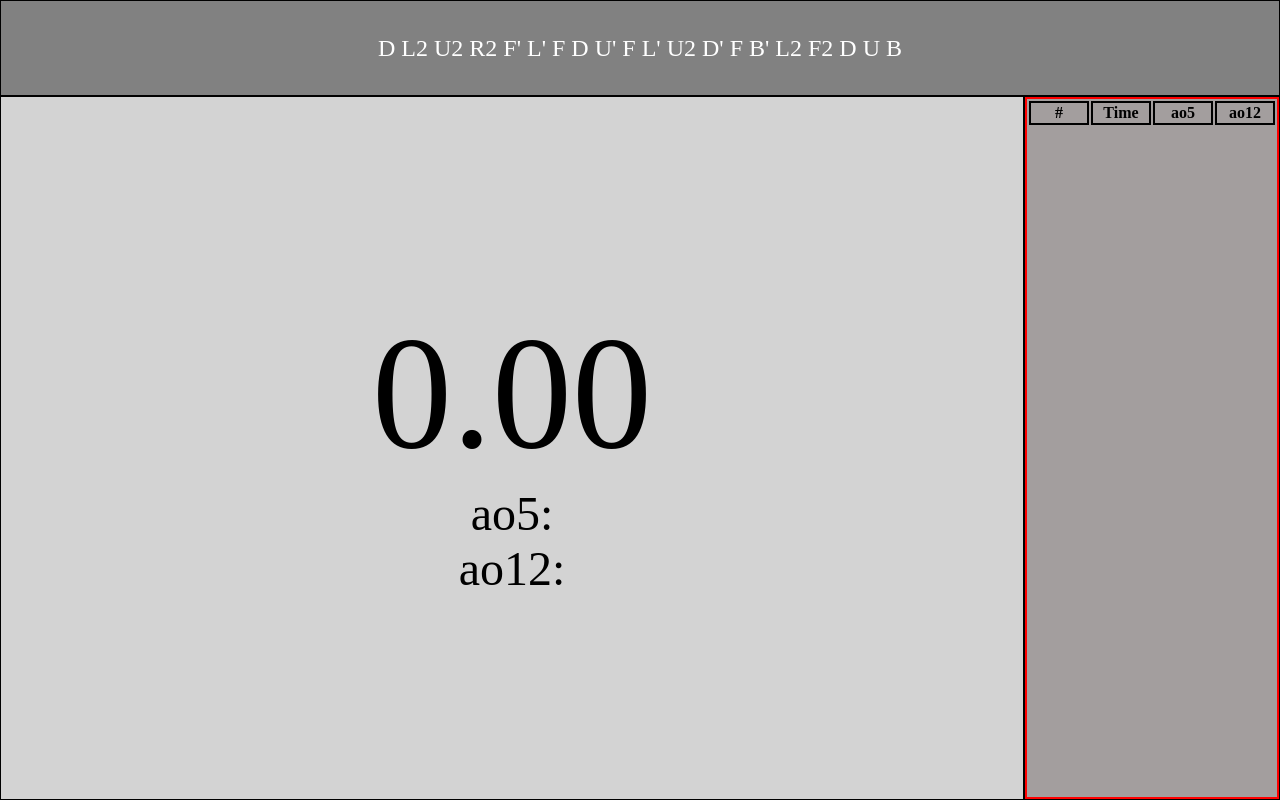
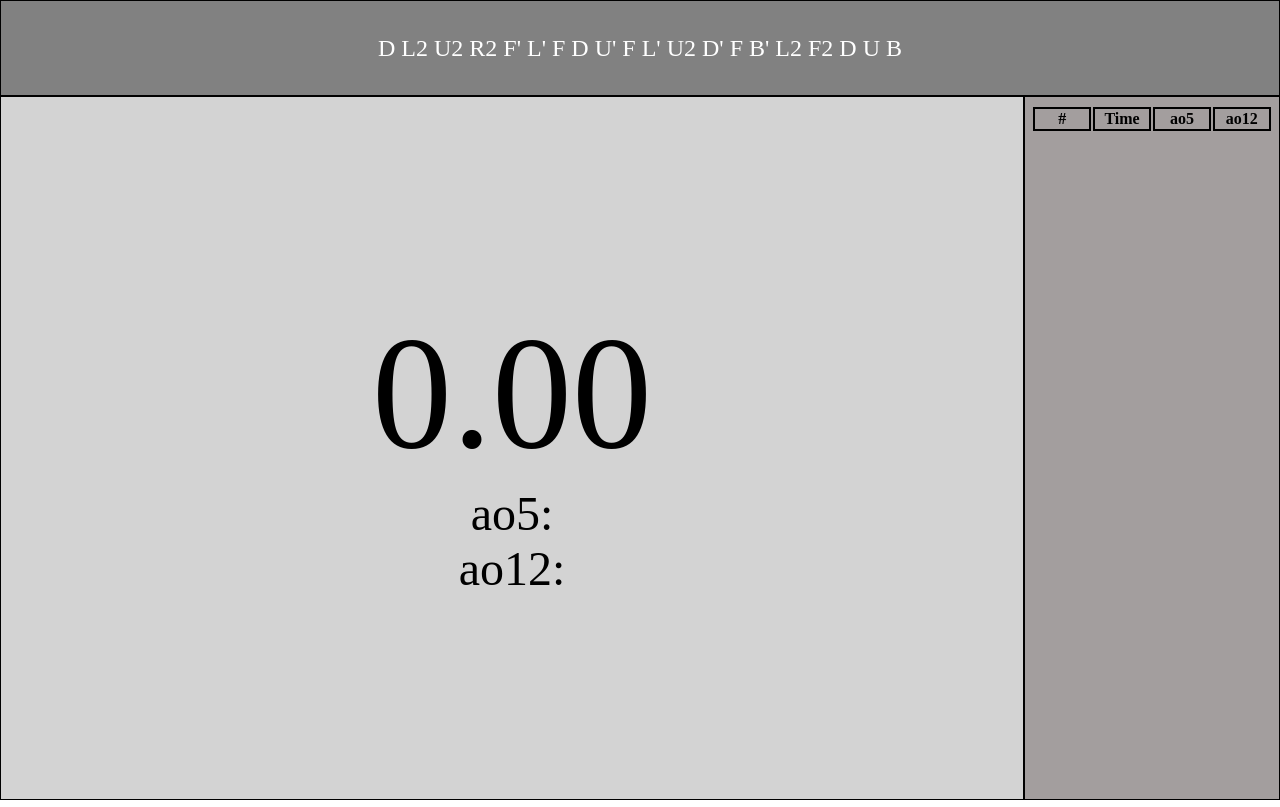
Before and after one commit to eli-10-dev/CubeTimer, a React (Create React App) app: page / in a window 1280 px wide. Built offline with nearby package versions, Linux system fonts and the light colour scheme.

Commit message:
Ao5 works but it is being displayed on the next row

```diff
--- a/src/App.tsx
+++ b/src/App.tsx
@@ -26,6 +26,7 @@ function App() {
   // Added to track if spacebar is being pressed for the time style
   const [isSpacePressed, setIsSpacePressed] = useState<boolean>(false);
 
+  // For cube scramble
   const notationsArray: Array<string> = ["F", "B", "U", "D", "R", "L"];
   const typeOfTurn : Record<number, string> = { 1: "", 2: "2", 3: "'"};
 
@@ -62,8 +63,7 @@ function App() {
   };
 
   const recordTime = () => {
-    console.log("Record function was called!");
-    console.log("Recording time: ", time);
+    // console.log("Record function was called!");
 
     let newSolve = {
       time,
@@ -74,8 +74,24 @@ function App() {
     setSolvesArray((prevSolves) => [...prevSolves, newSolve]);
   };
 
+  const calculateAo5 = (array : Solve[]) => {
+
+    if (array.length < 5){
+      setAo5("-");
+      return;
+    }
+
+    const newArray = array.slice(array.length - 5);
+    const trimmed = [...newArray].sort((a: Solve, b: Solve) => a.time - b.time).slice(1, 4);
+    const sum = trimmed.reduce((sum, currentValue) => sum + currentValue.time, 0);
+    const average = (sum / 3).toString();
+    setAo5(average);
+  }
+
+  // Spacebar interactions
   const spacebarPress = (event: KeyboardEvent) => {
     if (event.key === ' '){
+      // console.log("Spacebar is pressed!");
       setIsSpacePressed(true);
     }
 
@@ -89,7 +105,7 @@ function App() {
 
   const spacebarRelease = (event: KeyboardEvent) => {
     if (event.key === ' '){
-      console.log("Spacebar is released!");
+      // console.log("Spacebar is released!");
       setIsSpacePressed(false);
 
       setIsTimerRunning((state: boolean) => {
@@ -111,20 +127,9 @@ function App() {
     if (!isSpacePressed && !isTimerRunning){
       recordTime();
     }
+
+    console.log("solvesArray: ", solvesArray);
   }, [isTimerRunning, isSpacePressed]);
-
-  // INITIAL RENDER
-  useEffect(() => {
-    generateScramble();
-    document.addEventListener('keydown', spacebarPress);
-    document.addEventListener('keyup', spacebarRelease);
-
-    return () => {
-      // Remove the event listeners so that the functions above will not run indefinitely
-      document.removeEventListener('keydown', spacebarPress);
-      document.removeEventListener('keyup', spacebarRelease);
-    }
-  }, []);
 
   // TIMER
   useEffect(() => {
@@ -139,6 +144,23 @@ function App() {
       return clearInterval(timerInterval);
     }
   }, [isTimerRunning])
+
+  useEffect(() => {
+    calculateAo5(solvesArray);
+  }, [solvesArray]);
+
+  // INITIAL RENDER
+  useEffect(() => {
+    generateScramble();
+    document.addEventListener('keydown', spacebarPress);
+    document.addEventListener('keyup', spacebarRelease);
+
+    return () => {
+      // Remove the event listeners so that the functions above will not run indefinitely
+      document.removeEventListener('keydown', spacebarPress);
+      document.removeEventListener('keyup', spacebarRelease);
+    }
+  }, []);
 
   return (
     <div className="body">
@@ -159,6 +181,9 @@ function App() {
         <section className="time-table-container flex-center">
           <TimeTable
           solvesArray={solvesArray}
+          ao5={ao5}
+          ao12={ao12}
+          calculateAo5={calculateAo5}
           />
         </section>
       </section>
--- a/src/TimeTable.css
+++ b/src/TimeTable.css
@@ -1,7 +1,8 @@
 .time-table-contents{
-    border: 2px solid red;
-    width: 100%;
+    /* border: 2px solid red; */
+    width: 95%;
     height: 100%;
+    margin-top: 0.5em;
     margin-bottom: auto;
     flex-direction: column;
     justify-content: flex-start;
```
Also changed, not shown: src/TimeTable.tsx (+5 -2 lines).
